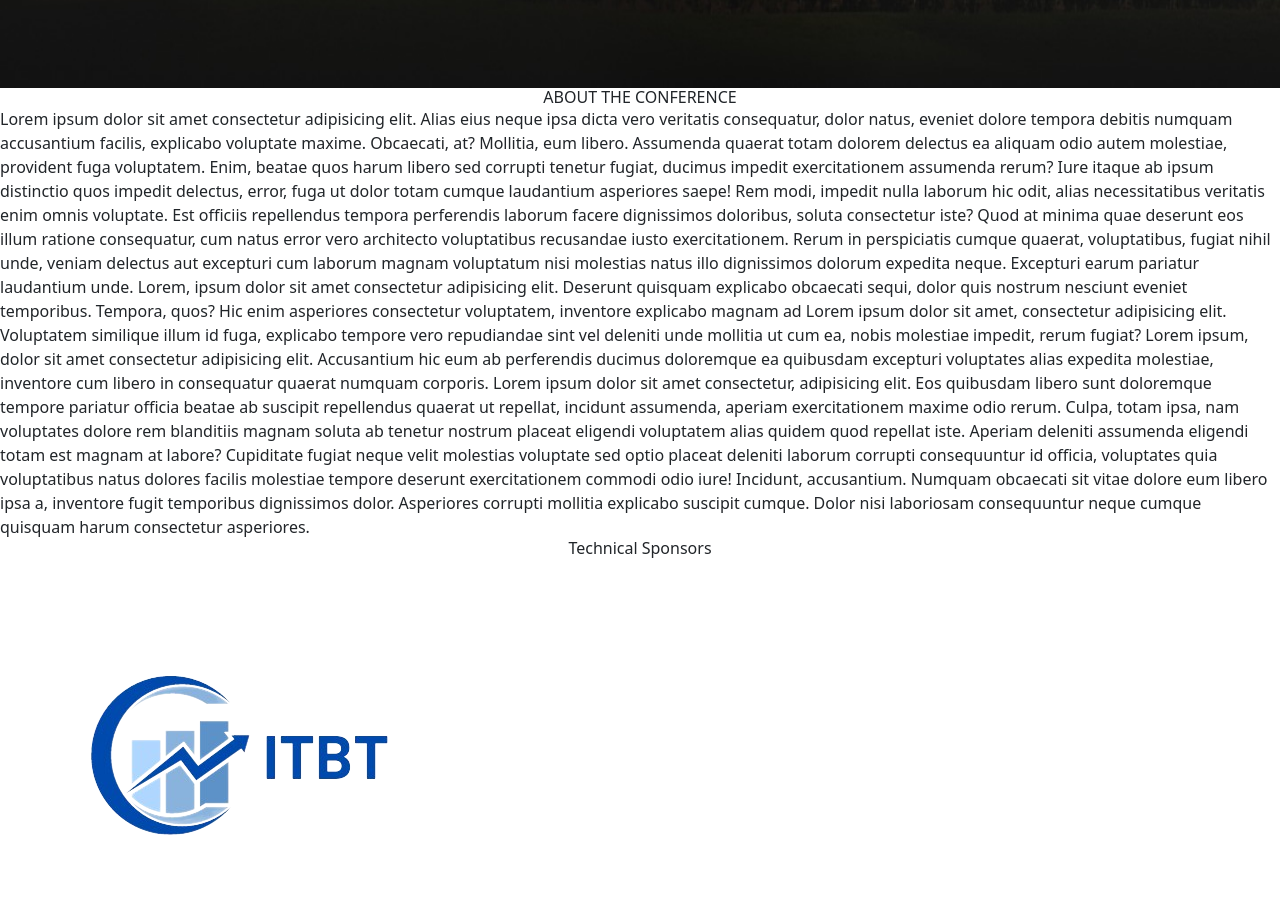
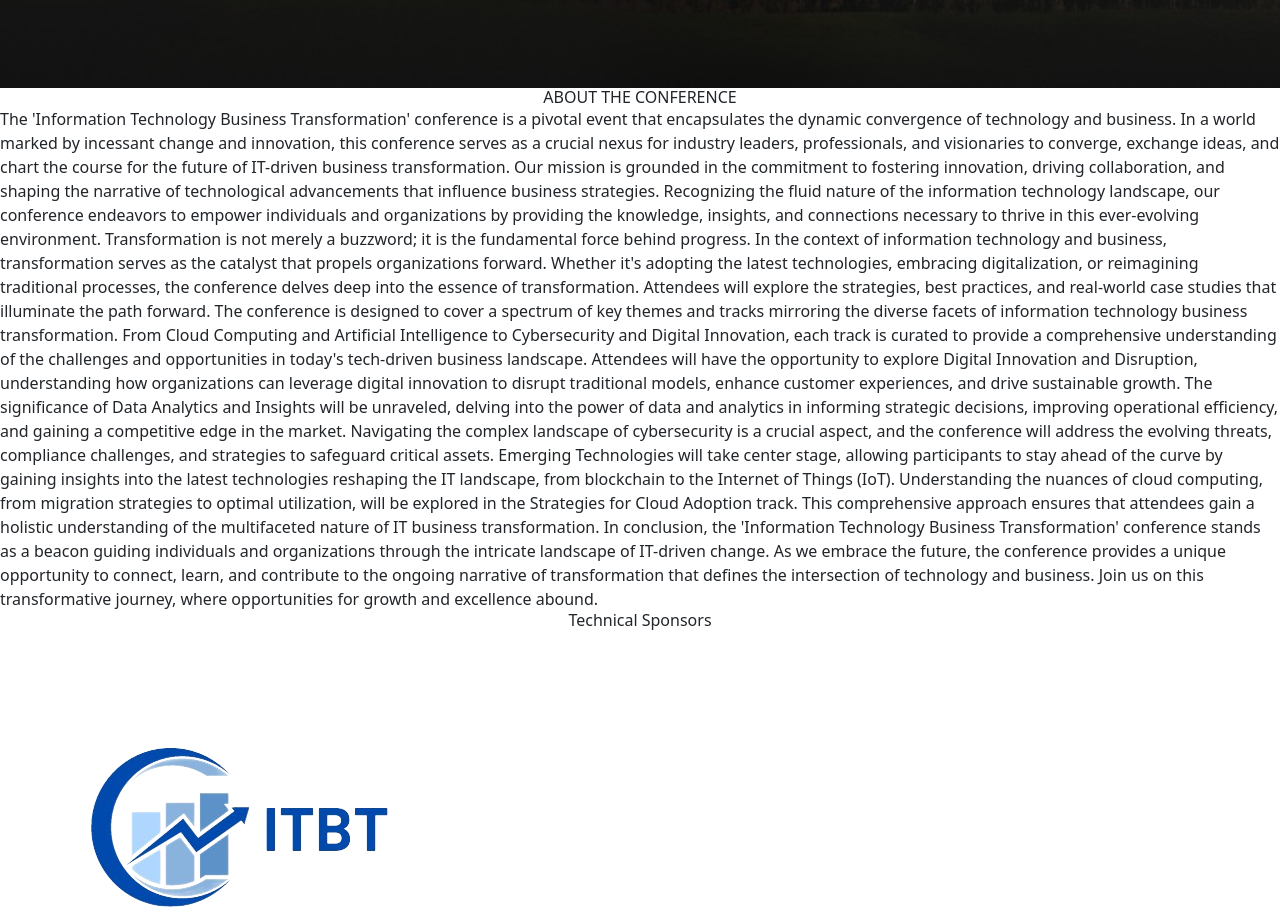
Before and after one commit to iharshyadav/itbt-website, a React (Vite) app: page / in a window 1280 px wide. Shown: the part 1967-2874 px from the top of the page. Built offline with nearby package versions, Linux system fonts and the light colour scheme.

Commit message:
about us content

```diff
--- a/src/Components/Home.jsx
+++ b/src/Components/Home.jsx
@@ -14,50 +14,22 @@ const Home = () => {
           <h1 className="mt-10 text-center w-full text-3xl font-semibold text-purple-950 underline mb-10">
             ABOUT THE CONFERENCE
           </h1>
-          <p>
-            Lorem ipsum dolor sit amet consectetur adipisicing elit. Alias eius
-            neque ipsa dicta vero veritatis consequatur, dolor natus, eveniet
-            dolore tempora debitis numquam accusantium facilis, explicabo
-            voluptate maxime. Obcaecati, at? Mollitia, eum libero. Assumenda
-            quaerat totam dolorem delectus ea aliquam odio autem molestiae,
-            provident fuga voluptatem. Enim, beatae quos harum libero sed
-            corrupti tenetur fugiat, ducimus impedit exercitationem assumenda
-            rerum? Iure itaque ab ipsum distinctio quos impedit delectus, error,
-            fuga ut dolor totam cumque laudantium asperiores saepe! Rem modi,
-            impedit nulla laborum hic odit, alias necessitatibus veritatis enim
-            omnis voluptate. Est officiis repellendus tempora perferendis
-            laborum facere dignissimos doloribus, soluta consectetur iste? Quod
-            at minima quae deserunt eos illum ratione consequatur, cum natus
-            error vero architecto voluptatibus recusandae iusto exercitationem.
-            Rerum in perspiciatis cumque quaerat, voluptatibus, fugiat nihil
-            unde, veniam delectus aut excepturi cum laborum magnam voluptatum
-            nisi molestias natus illo dignissimos dolorum expedita neque.
-            Excepturi earum pariatur laudantium unde. Lorem, ipsum dolor sit
-            amet consectetur adipisicing elit. Deserunt quisquam explicabo
-            obcaecati sequi, dolor quis nostrum nesciunt eveniet temporibus.
-            Tempora, quos? Hic enim asperiores consectetur voluptatem, inventore
-            explicabo magnam ad Lorem ipsum dolor sit amet, consectetur
-            adipisicing elit. Voluptatem similique illum id fuga, explicabo
-            tempore vero repudiandae sint vel deleniti unde mollitia ut cum ea,
-            nobis molestiae impedit, rerum fugiat? Lorem ipsum, dolor sit amet
-            consectetur adipisicing elit. Accusantium hic eum ab perferendis
-            ducimus doloremque ea quibusdam excepturi voluptates alias expedita
-            molestiae, inventore cum libero in consequatur quaerat numquam
-            corporis. Lorem ipsum dolor sit amet consectetur, adipisicing elit.
-            Eos quibusdam libero sunt doloremque tempore pariatur officia beatae
-            ab suscipit repellendus quaerat ut repellat, incidunt assumenda,
-            aperiam exercitationem maxime odio rerum. Culpa, totam ipsa, nam
-            voluptates dolore rem blanditiis magnam soluta ab tenetur nostrum
-            placeat eligendi voluptatem alias quidem quod repellat iste. Aperiam
-            deleniti assumenda eligendi totam est magnam at labore? Cupiditate
-            fugiat neque velit molestias voluptate sed optio placeat deleniti
-            laborum corrupti consequuntur id officia, voluptates quia
-            voluptatibus natus dolores facilis molestiae tempore deserunt
-            exercitationem commodi odio iure! Incidunt, accusantium. Numquam
-            obcaecati sit vitae dolore eum libero ipsa a, inventore fugit
-            temporibus dignissimos dolor. Asperiores corrupti mollitia explicabo
-            suscipit cumque. Dolor nisi laboriosam consequuntur neque cumque
-            quisquam harum consectetur asperiores.
+          <p className="text-justify">
+          The 'Information Technology Business Transformation' conference is a pivotal event that encapsulates the dynamic convergence of technology and business. In a world marked by incessant change and innovation, this conference serves as a crucial nexus for industry leaders, professionals, and visionaries to converge, exchange ideas, and chart the course for the future of IT-driven business transformation.
+
+Our mission is grounded in the commitment to fostering innovation, driving collaboration, and shaping the narrative of technological advancements that influence business strategies. Recognizing the fluid nature of the information technology landscape, our conference endeavors to empower individuals and organizations by providing the knowledge, insights, and connections necessary to thrive in this ever-evolving environment.
+
+Transformation is not merely a buzzword; it is the fundamental force behind progress. In the context of information technology and business, transformation serves as the catalyst that propels organizations forward. Whether it's adopting the latest technologies, embracing digitalization, or reimagining traditional processes, the conference delves deep into the essence of transformation. Attendees will explore the strategies, best practices, and real-world case studies that illuminate the path forward.
+
+The conference is designed to cover a spectrum of key themes and tracks mirroring the diverse facets of information technology business transformation. From Cloud Computing and Artificial Intelligence to Cybersecurity and Digital Innovation, each track is curated to provide a comprehensive understanding of the challenges and opportunities in today's tech-driven business landscape.
+
+Attendees will have the opportunity to explore Digital Innovation and Disruption, understanding how organizations can leverage digital innovation to disrupt traditional models, enhance customer experiences, and drive sustainable growth. The significance of Data Analytics and Insights will be unraveled, delving into the power of data and analytics in informing strategic decisions, improving operational efficiency, and gaining a competitive edge in the market.
+
+Navigating the complex landscape of cybersecurity is a crucial aspect, and the conference will address the evolving threats, compliance challenges, and strategies to safeguard critical assets. Emerging Technologies will take center stage, allowing participants to stay ahead of the curve by gaining insights into the latest technologies reshaping the IT landscape, from blockchain to the Internet of Things (IoT).
+
+Understanding the nuances of cloud computing, from migration strategies to optimal utilization, will be explored in the Strategies for Cloud Adoption track. This comprehensive approach ensures that attendees gain a holistic understanding of the multifaceted nature of IT business transformation.
+
+In conclusion, the 'Information Technology Business Transformation' conference stands as a beacon guiding individuals and organizations through the intricate landscape of IT-driven change. As we embrace the future, the conference provides a unique opportunity to connect, learn, and contribute to the ongoing narrative of transformation that defines the intersection of technology and business. Join us on this transformative journey, where opportunities for growth and excellence abound.
           </p>
         </div>
         <div className="flex flex-wrap p-10">
```
